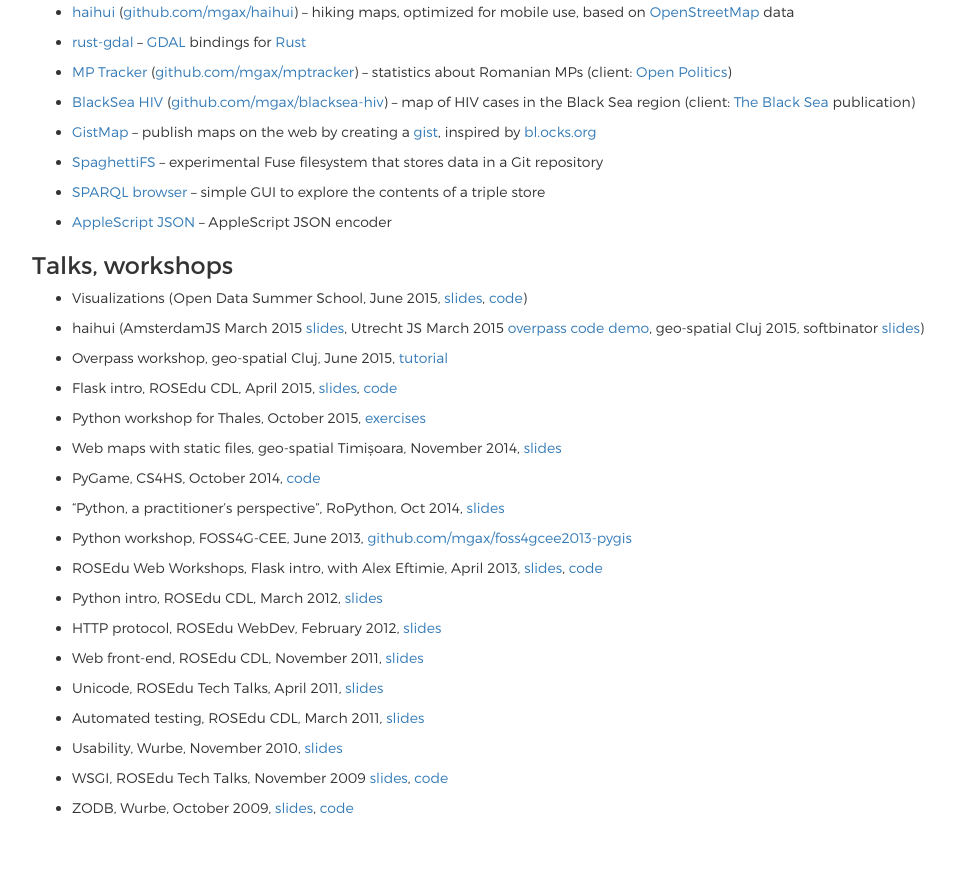
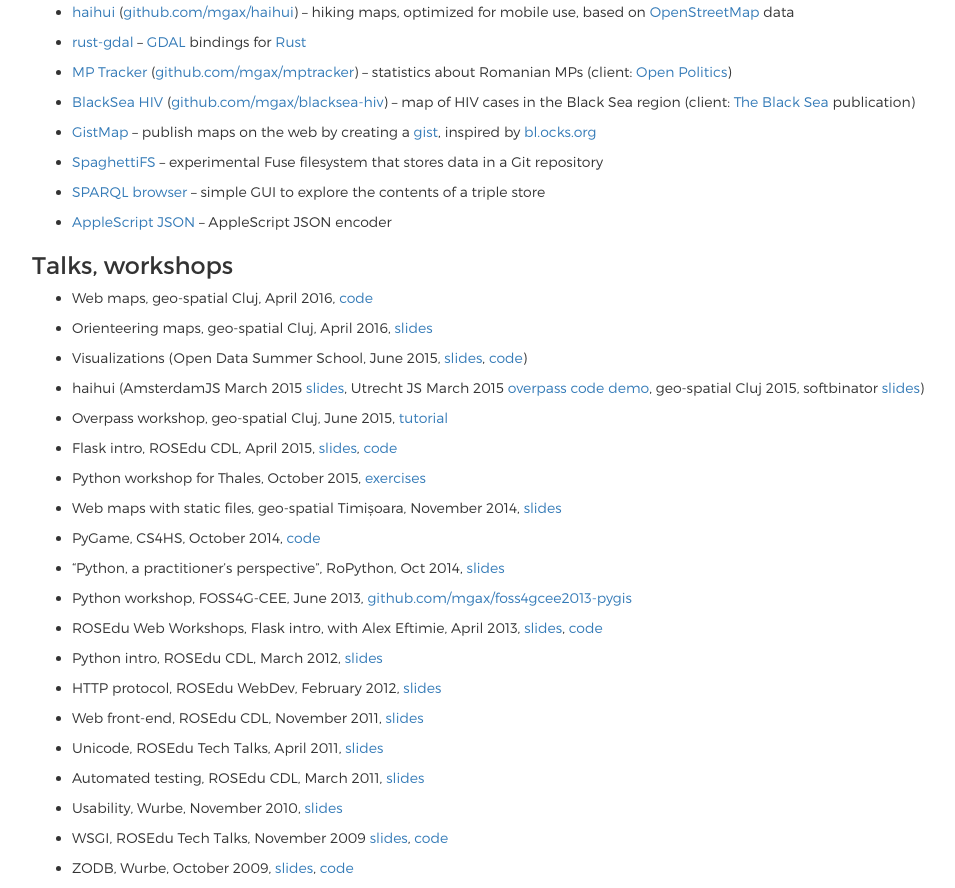
Before and after one commit to mgax/grep.ro, a Jekyll site: the page built from index.md, in a window 1280 px wide, cut to the strip 224-1112 px from the top of the page. Shown: the whole strip, without its empty margins (38-993 px from the left). Built offline with Jekyll 4.4.1, drawn with Linux system fonts in a browser that asks for light colours; nearby versions of some CDN libraries; before the commit the page ends 1052 px from its top, so only the background shows below that.

Commit message:
add talks from geo-spatial Cluj 2016

```diff
--- a/index.md
+++ b/index.md
@@ -52,6 +52,12 @@
 
 
 ### Talks, workshops
+
+* Web maps, geo-spatial Cluj, April 2016,
+  [code](https://github.com/mgax/workshop-geocj2016-web)
+
+* Orienteering maps, geo-spatial Cluj, April 2016,
+  [slides](https://qp.grep.ro/geospatial-2016/orientare.pdf)
 
 * Visualizations (Open Data Summer School, June 2015,
   [slides](https://grep.ro/quickpub/odss-vis.pdf),
```
